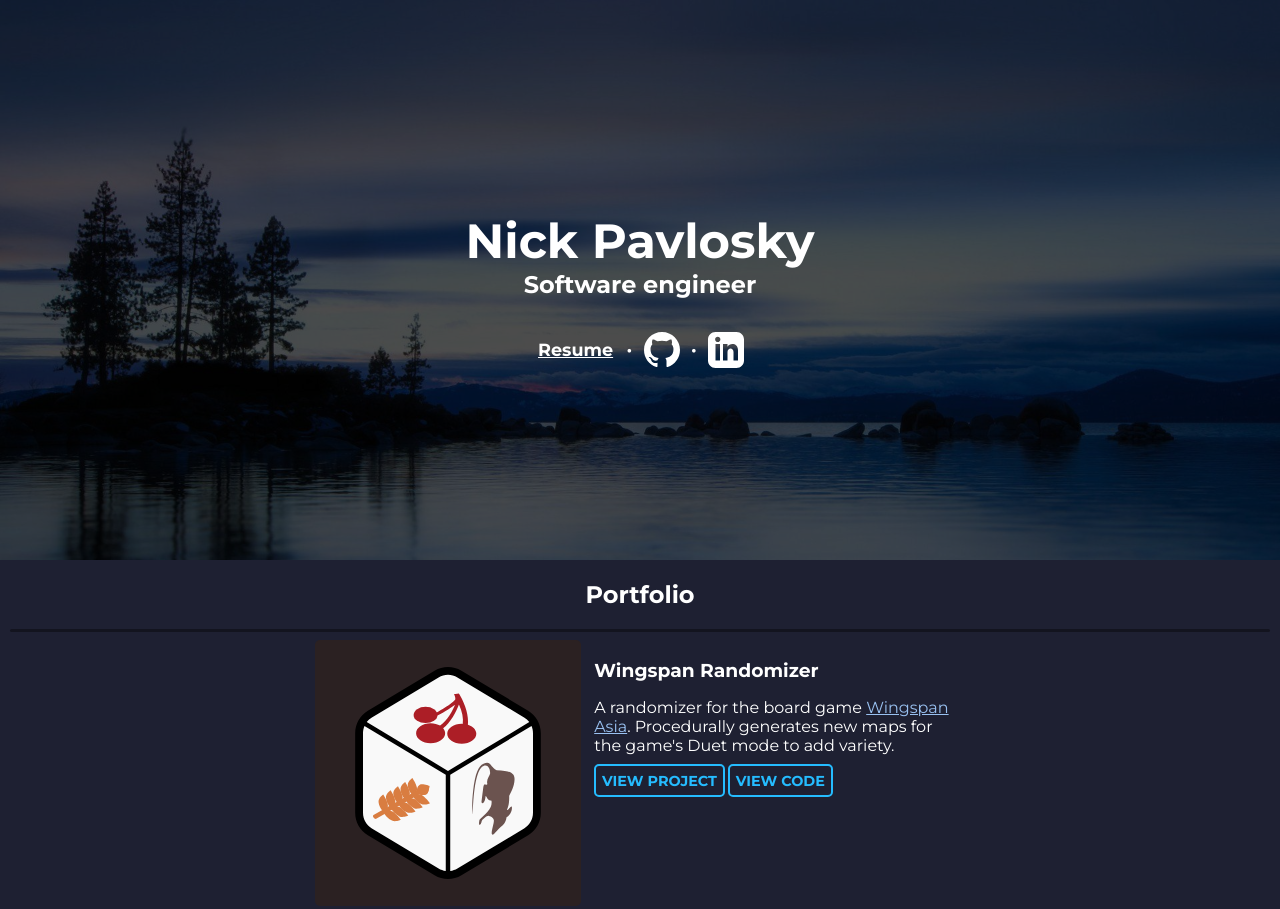
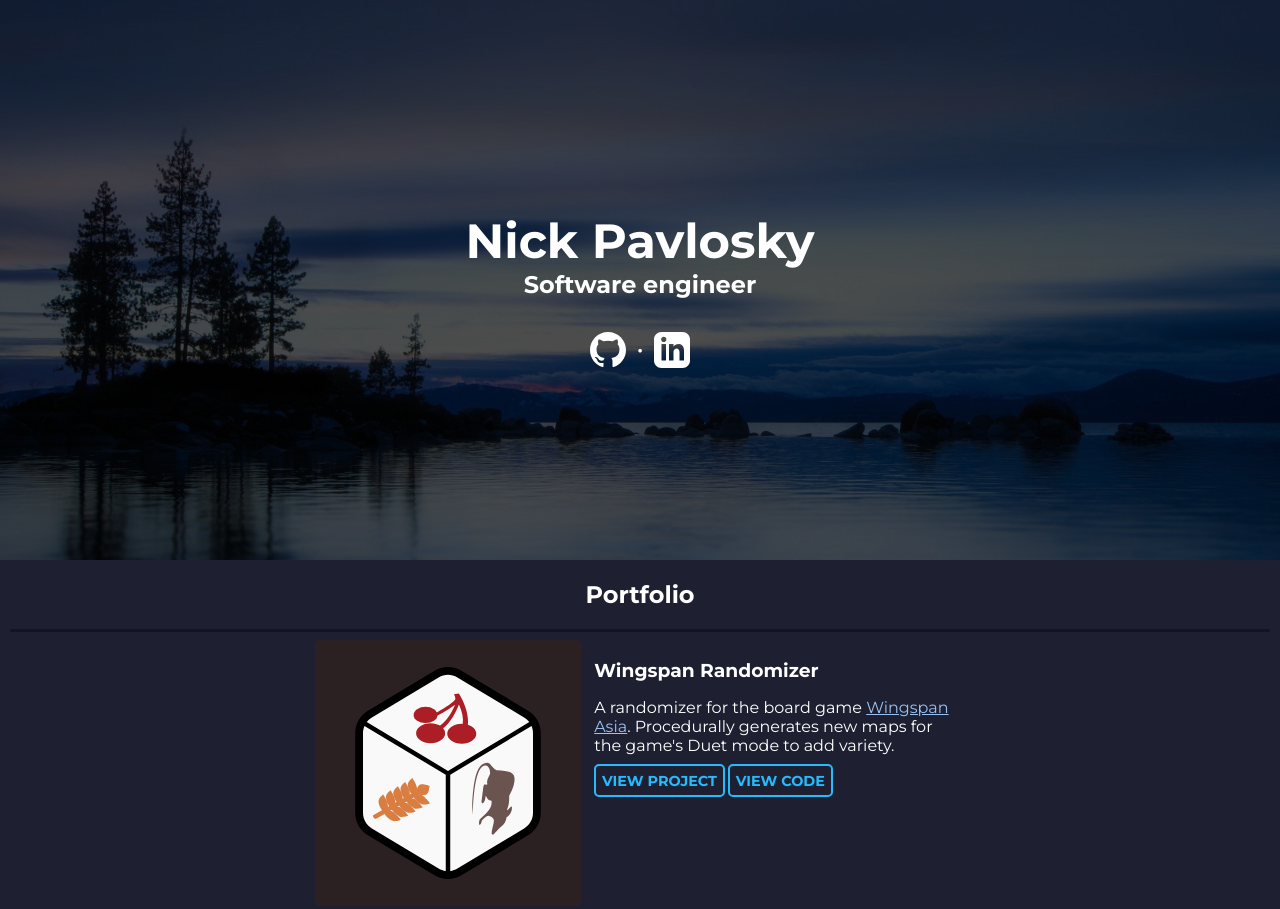
Before and after one commit to NeekTheGiraffe/neekthegiraffe.github.io, a plain HTML site: page index.html in a window 1280 px wide. Shown: the top 909 px of the page. Drawn offline with Linux system fonts and the light colour scheme.

Commit message:
Hide old resume and projects

```diff
--- a/index.html
+++ b/index.html
@@ -29,9 +29,9 @@
 
             <div class="main-links">
                 <!-- Resume link -->
-                <a class="link main-link" href="resume/nick-pavlosky_10-18-23.pdf">Resume</a>
+                <!-- <a class="link main-link" href="resume/nick-pavlosky_10-18-23.pdf">Resume</a> -->
 
-                <h3>·</h3>
+                <!-- <h3>·</h3> -->
 
                 <!-- GitHub link -->
                 <a class="link icon-link" href="https://github.com/NeekTheGiraffe" title="GitHub">
@@ -85,7 +85,7 @@
                     </div>
                 </div>
 
-                <hr>
+                <!-- <hr>
 
                 <div class="portfolio-entry">
                     <img class="app-img" src="resources/elephant.png" alt="Game of Blackjack">
@@ -125,7 +125,7 @@
                             <div class="portfolio-button"><a class="link portfolio-link" href="https://github.com/NeekTheGiraffe/cs-makeover">VIEW CODE</a></div>
                         </div>
                     </div>
-                </div>
+                </div> -->
 
             </div>
             <hr>
```
